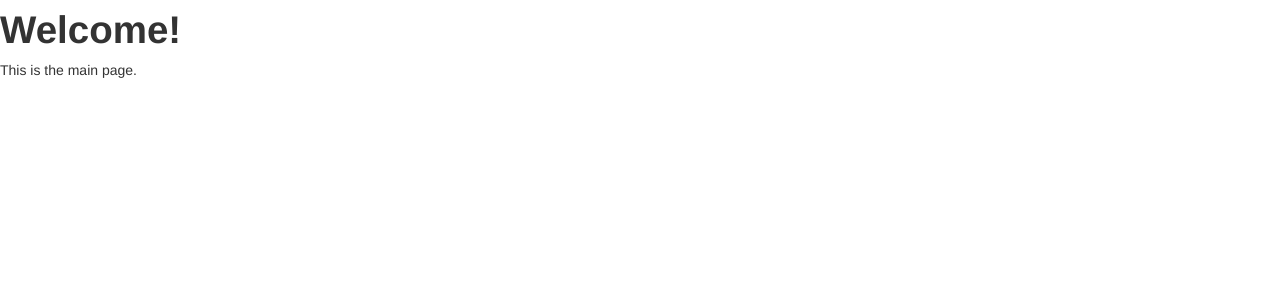
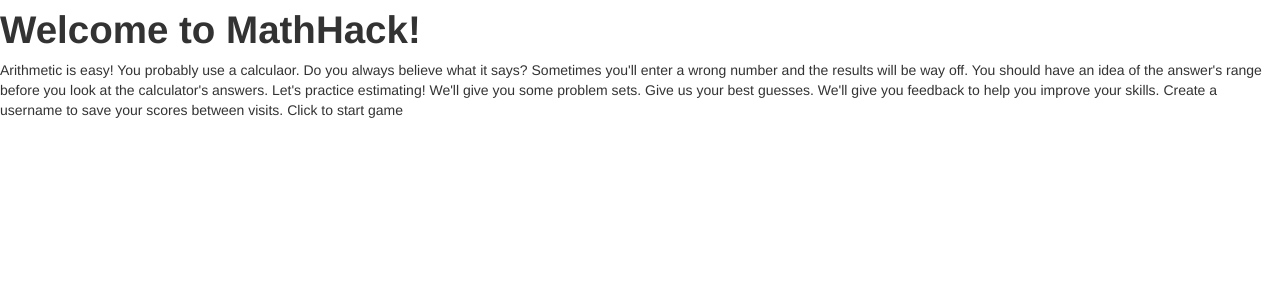
Before and after one commit to willkg/mathhack, a Flask app: page / in a window 1280 px wide. Shown: the top 300 px of the page. Run offline with Flask 2, Linux system fonts and the light colour scheme.

Commit message:
Added introductory text.

```diff
--- a/mathhack/apps/base/templates/base/index.html
+++ b/mathhack/apps/base/templates/base/index.html
@@ -2,8 +2,17 @@
 {% block title %}MATHHACKS HOME{% endblock title %}
 
 {% block content %}
-<h1>Welcome!</h1>
+<h1>Welcome to MathHack!</h1>
 <p>
-  This is the main page.
+  Arithmetic is easy! You probably use a calculaor. Do you always believe what it says?
+
+  Sometimes you'll enter a wrong number and the results will be way off. You should have an idea of the answer's range before you look at the calculator's answers.
+
+Let's practice estimating! We'll give you some problem sets. Give us your best guesses. We'll give you feedback to help you improve your skills.
+
+Create a username to save your scores between visits.
+
+Click to start game
+
 </p>
 {% endblock content %}
```
